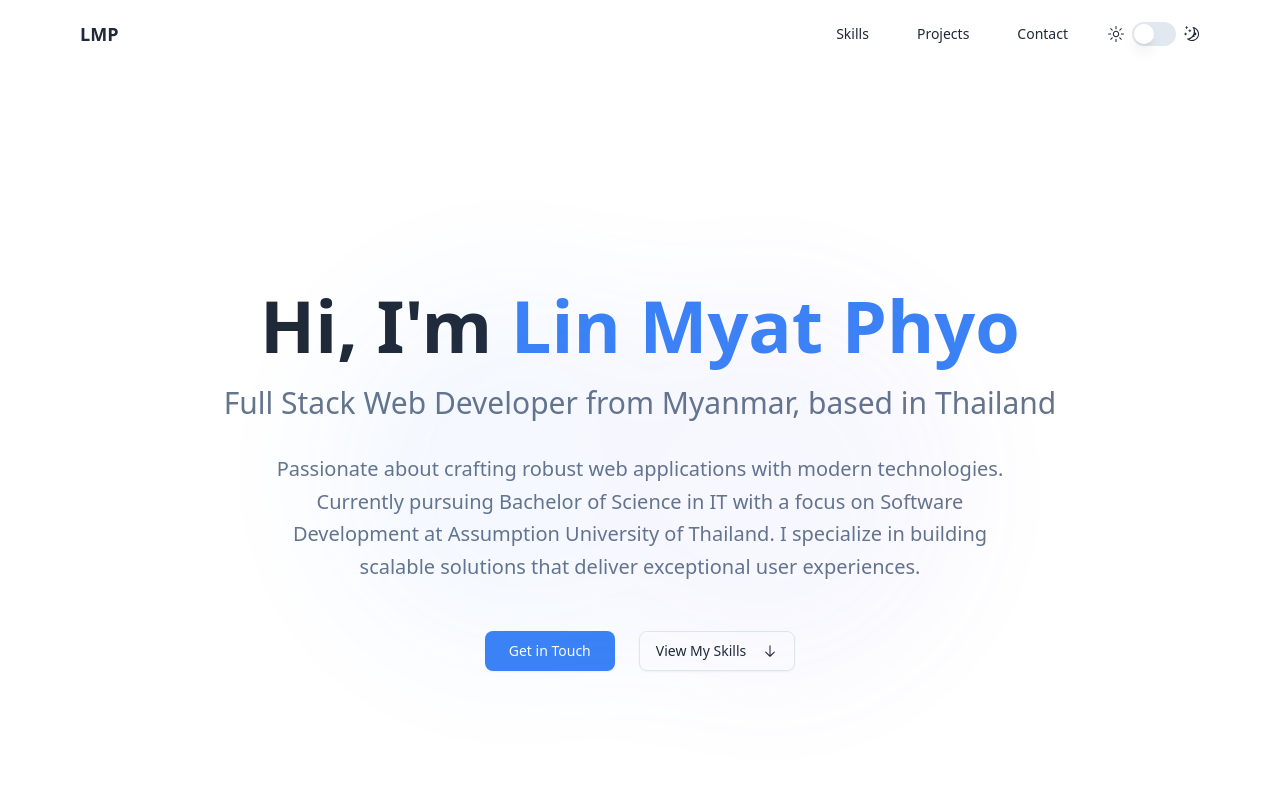
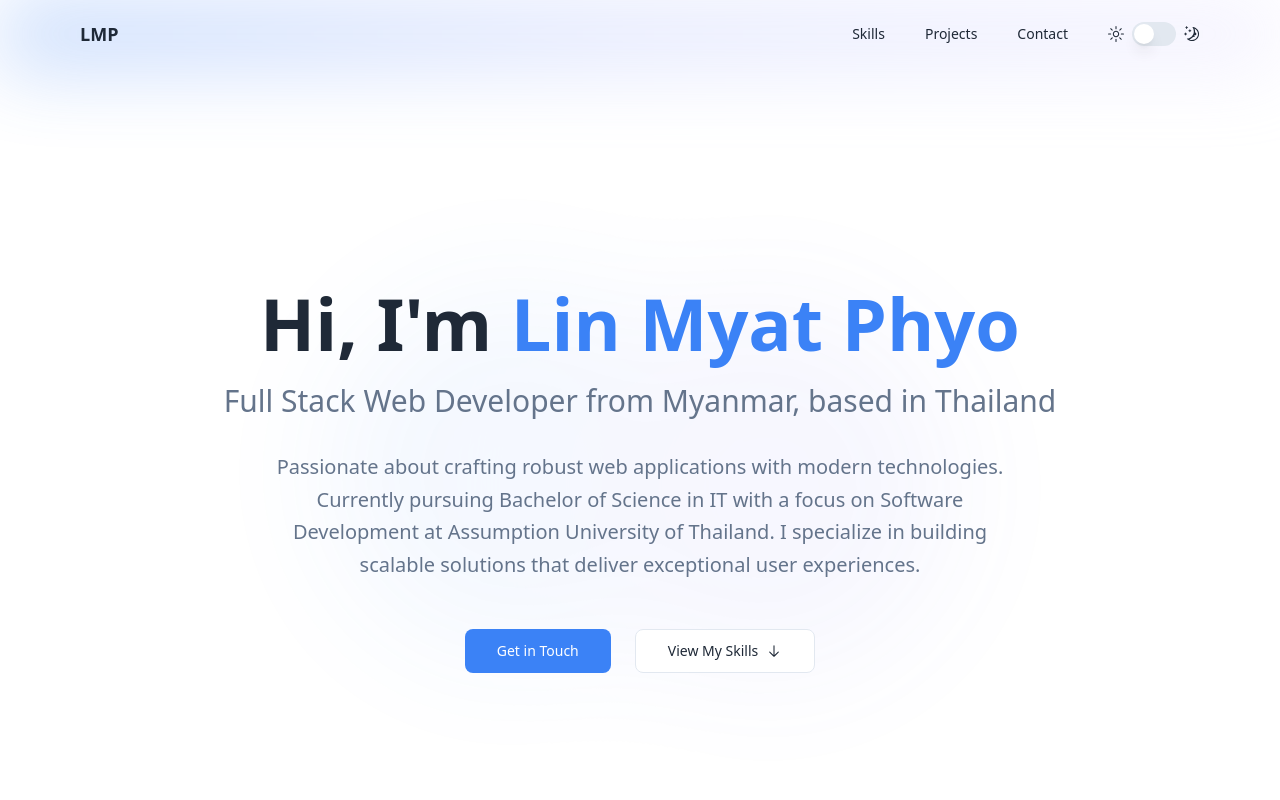
Before and after one commit to Reon1917/portfolio-site-v4, a Next.js app in the folder reon-site-v5/: page / in a window 1280 px wide. Shown: the top 800 px of the page. Built offline with nearby package versions, Linux system fonts and the light colour scheme.

Commit message:
button fix

```diff
--- a/reon-site-v5/components/hero.jsx
+++ b/reon-site-v5/components/hero.jsx
@@ -4,22 +4,54 @@ import { Button } from "@/components/ui/button";
 import { ArrowDownIcon } from "@radix-ui/react-icons";
 import { motion } from "framer-motion";
 import { CustomAurora } from "@/components/ui/custom-aurora";
+import { useEffect, useState } from "react";
 
 export function Hero({ data }) {
+  const [isReady, setIsReady] = useState(false);
+
+  useEffect(() => {
+    // Ensure DOM is fully loaded before enabling interactions
+    const timer = setTimeout(() => {
+      setIsReady(true);
+    }, 100);
+
+    return () => clearTimeout(timer);
+  }, []);
+
+  const scrollToSection = (elementId) => {
+    if (!isReady) return;
+
+    try {
+      const targetElement = document.getElementById(elementId);
+      if (!targetElement) {
+        console.warn(`Element with id "${elementId}" not found`);
+        return;
+      }
+
+      const headerOffset = 80;
+      const elementPosition = targetElement.getBoundingClientRect().top + window.pageYOffset;
+      const offsetPosition = elementPosition - headerOffset;
+
+      window.scrollTo({
+        top: offsetPosition,
+        behavior: "smooth"
+      });
+    } catch (error) {
+      console.error("Scroll error:", error);
+    }
+  };
+
   return (
     <CustomAurora className="min-h-screen">
-      <section className="flex flex-col items-center justify-center min-h-screen text-center px-4 py-20 relative">
-        {/* Subtle light mode accent */}
-        <div className="absolute inset-0 opacity-5 dark:opacity-0">
+      <section className="relative flex flex-col items-center justify-center min-h-screen text-center px-4 py-20">
+        {/* Background decorative elements */}
+        <div className="absolute inset-0 opacity-5 dark:opacity-0 pointer-events-none">
           <div className="absolute top-1/4 left-1/4 w-96 h-96 bg-primary rounded-full blur-3xl" />
           <div className="absolute bottom-1/4 right-1/4 w-96 h-96 bg-accent rounded-full blur-3xl" />
         </div>
-        <motion.div
-          initial={{ opacity: 0, y: 30 }}
-          animate={{ opacity: 1, y: 0 }}
-          transition={{ duration: 0.8, ease: [0.4, 0, 0.2, 1] }}
-          className="max-w-4xl mx-auto"
-        >
+
+        {/* Content container with higher z-index */}
+        <div className="relative z-20 max-w-4xl mx-auto">
           <motion.h1
             className="text-4xl sm:text-5xl md:text-6xl lg:text-7xl font-bold mb-6 text-foreground"
             initial={{ opacity: 0, y: 20 }}
@@ -49,23 +81,33 @@ export function Hero({ data }) {
             I specialize in building scalable solutions that deliver exceptional user experiences.
           </motion.p>
 
+          {/* Button container with explicit positioning */}
           <motion.div
-            className="flex flex-col sm:flex-row gap-4 sm:gap-6 justify-center px-4"
+            className="relative z-30 flex flex-col sm:flex-row gap-4 sm:gap-6 justify-center px-4"
             initial={{ opacity: 0, y: 20 }}
             animate={{ opacity: 1, y: 0 }}
             transition={{ duration: 0.8, delay: 0.8 }}
           >
-            <Button size="lg" className="hover-lift hover-glow motion-safe" asChild>
-              <a href="#contact">Get in Touch</a>
-            </Button>
-            <Button size="lg" variant="outline" className="hover-lift motion-safe" asChild>
-              <a href="#skills">
-                View My Skills
-                <ArrowDownIcon className="ml-2 h-4 w-4" />
-              </a>
-            </Button>
+            <button
+              className="inline-flex items-center justify-center rounded-md text-sm font-medium ring-offset-background transition-colors focus-visible:outline-none focus-visible:ring-2 focus-visible:ring-ring focus-visible:ring-offset-2 disabled:pointer-events-none disabled:opacity-50 bg-primary text-primary-foreground hover:bg-primary/90 h-11 px-8 text-base hover-lift hover-glow motion-safe cursor-pointer"
+              onClick={() => scrollToSection('contact')}
+              type="button"
+              disabled={!isReady}
+            >
+              Get in Touch
+            </button>
+
+            <button
+              className="inline-flex items-center justify-center rounded-md text-sm font-medium ring-offset-background transition-colors focus-visible:outline-none focus-visible:ring-2 focus-visible:ring-ring focus-visible:ring-offset-2 disabled:pointer-events-none disabled:opacity-50 border border-input bg-background hover:bg-accent hover:text-accent-foreground h-11 px-8 text-base hover-lift motion-safe cursor-pointer"
+              onClick={() => scrollToSection('skills')}
+              type="button"
+              disabled={!isReady}
+            >
+              View My Skills
+              <ArrowDownIcon className="ml-2 h-4 w-4" />
+            </button>
           </motion.div>
-        </motion.div>
+        </div>
       </section>
     </CustomAurora>
   );
--- a/reon-site-v5/components/navbar.jsx
+++ b/reon-site-v5/components/navbar.jsx
@@ -3,10 +3,17 @@
 import { ThemeToggle } from "@/components/theme-toggle";
 import { Button } from "@/components/ui/button";
 import { useState, useEffect } from "react";
-import { motion } from "framer-motion";
+import { motion, useScroll, useTransform } from "framer-motion";
+import { HamburgerMenuIcon, Cross1Icon } from "@radix-ui/react-icons";
 
 export function Navbar({ data }) {
   const [scrolled, setScrolled] = useState(false);
+  const [mobileMenuOpen, setMobileMenuOpen] = useState(false);
+  const { scrollY } = useScroll();
+
+  // Create smooth opacity transition for aurora effect
+  const auroraOpacity = useTransform(scrollY, [0, 100], [0.3, 0]);
+  const backgroundOpacity = useTransform(scrollY, [0, 50], [0, 0.95]);
 
   useEffect(() => {
     const handleScroll = () => {
@@ -22,34 +29,178 @@ export function Navbar({ data }) {
 
   return (
     <motion.header
-      className={`fixed top-0 w-full z-50 transition-all duration-300 ${
-        scrolled ? "bg-background/80 backdrop-blur-md border-b" : ""
-      }`}
+      className="fixed top-0 w-full z-50 transition-all duration-500"
       initial={{ y: -100 }}
       animate={{ y: 0 }}
-      transition={{ duration: 0.5 }}
+      transition={{ duration: 0.6, ease: [0.4, 0, 0.2, 1] }}
     >
-      <nav className="container mx-auto max-w-6xl flex justify-between items-center p-4">
-        <div className="font-bold text-lg">
-          {data.name.split(" ").map(name => name[0]).join("")}
-        </div>
+      {/* Aurora background effect that fades on scroll */}
+      <motion.div
+        className="absolute inset-0 overflow-hidden opacity-0 dark:opacity-100"
+        style={{
+          opacity: auroraOpacity,
+          background: "linear-gradient(90deg, var(--aurora-blue-500), var(--aurora-indigo-300), var(--aurora-violet-200))",
+          filter: "blur(40px)",
+        }}
+      />
+
+      {/* Main navbar background */}
+      <motion.div
+        className={`absolute inset-0 transition-all duration-500 ${
+          scrolled
+            ? "bg-background/95 backdrop-blur-xl border-b border-border/50"
+            : "bg-transparent"
+        }`}
+        style={{
+          background: scrolled
+            ? "rgba(var(--background-rgb, 255, 255, 255), 0.95)"
+            : "transparent"
+        }}
+      />
+
+      {/* Subtle aurora gradient line */}
+      <div
+        className={`absolute bottom-0 left-0 right-0 h-px transition-opacity duration-500 ${
+          scrolled ? "opacity-50" : "opacity-0"
+        }`}
+        style={{
+          background: "linear-gradient(90deg, transparent, var(--aurora-blue-400), var(--aurora-indigo-300), var(--aurora-violet-200), transparent)"
+        }}
+      />
+
+      <nav className="relative container mx-auto max-w-6xl flex justify-between items-center p-4">
+        {/* Logo with aurora accent */}
+        <motion.div
+          className="relative group"
+          whileHover={{ scale: 1.05 }}
+          transition={{ duration: 0.2 }}
+        >
+          <div className="font-bold text-lg relative z-10">
+            {data.name.split(" ").map(name => name[0]).join("")}
+          </div>
+          {/* Aurora glow on hover */}
+          <div className="absolute inset-0 opacity-0 group-hover:opacity-100 transition-opacity duration-300 -z-10">
+            <div
+              className="w-full h-full rounded-lg blur-md"
+              style={{
+                background: "linear-gradient(45deg, var(--aurora-blue-400), var(--aurora-indigo-300))"
+              }}
+            />
+          </div>
+        </motion.div>
 
         <div className="flex items-center gap-6">
-          <div className="hidden md:flex gap-4">
-            <Button variant="ghost" className="hover-lift motion-safe" asChild>
-              <a href="#skills">Skills</a>
-            </Button>
-            <Button variant="ghost" className="hover-lift motion-safe" asChild>
-              <a href="#projects">Projects</a>
-            </Button>
-            <Button variant="ghost" className="hover-lift motion-safe" asChild>
-              <a href="#contact">Contact</a>
+          {/* Navigation links with enhanced hover effects */}
+          <div className="hidden md:flex gap-2">
+            {[
+              { href: "#skills", label: "Skills" },
+              { href: "#projects", label: "Projects" },
+              { href: "#contact", label: "Contact" }
+            ].map((item, index) => (
+              <motion.div
+                key={item.href}
+                initial={{ opacity: 0, y: -10 }}
+                animate={{ opacity: 1, y: 0 }}
+                transition={{ duration: 0.4, delay: 0.1 + index * 0.1 }}
+              >
+                <Button
+                  variant="ghost"
+                  className="relative hover-lift motion-safe group px-4 py-2 rounded-lg overflow-hidden"
+                  asChild
+                >
+                  <a href={item.href}>
+                    {/* Aurora hover background */}
+                    <div className="absolute inset-0 opacity-0 group-hover:opacity-20 transition-opacity duration-300">
+                      <div
+                        className="w-full h-full"
+                        style={{
+                          background: "linear-gradient(45deg, var(--aurora-blue-400), var(--aurora-indigo-300), var(--aurora-violet-200))"
+                        }}
+                      />
+                    </div>
+                    <span className="relative z-10">{item.label}</span>
+                  </a>
+                </Button>
+              </motion.div>
+            ))}
+          </div>
+
+          {/* Mobile menu button */}
+          <div className="md:hidden">
+            <Button
+              variant="ghost"
+              size="sm"
+              onClick={() => setMobileMenuOpen(!mobileMenuOpen)}
+              className="relative z-20"
+            >
+              {mobileMenuOpen ? (
+                <Cross1Icon className="h-5 w-5" />
+              ) : (
+                <HamburgerMenuIcon className="h-5 w-5" />
+              )}
             </Button>
           </div>
 
-          <ThemeToggle />
+          {/* Enhanced theme toggle */}
+          <motion.div
+            initial={{ opacity: 0, scale: 0.8 }}
+            animate={{ opacity: 1, scale: 1 }}
+            transition={{ duration: 0.4, delay: 0.5 }}
+            className="hidden md:block"
+          >
+            <ThemeToggle />
+          </motion.div>
         </div>
       </nav>
+
+      {/* Mobile Navigation Menu */}
+      <motion.div
+        className={`md:hidden fixed inset-x-0 top-16 z-40 ${
+          mobileMenuOpen ? "pointer-events-auto" : "pointer-events-none"
+        }`}
+        initial={false}
+        animate={{
+          opacity: mobileMenuOpen ? 1 : 0,
+          y: mobileMenuOpen ? 0 : -20,
+        }}
+        transition={{ duration: 0.3, ease: [0.4, 0, 0.2, 1] }}
+      >
+        <div className="mobile-nav-menu mx-4 rounded-xl p-6 shadow-xl">
+          <div className="flex flex-col space-y-4">
+            {[
+              { href: "#skills", label: "Skills" },
+              { href: "#projects", label: "Projects" },
+              { href: "#contact", label: "Contact" }
+            ].map((item, index) => (
+              <motion.div
+                key={item.href}
+                initial={{ opacity: 0, x: -20 }}
+                animate={{
+                  opacity: mobileMenuOpen ? 1 : 0,
+                  x: mobileMenuOpen ? 0 : -20
+                }}
+                transition={{ duration: 0.3, delay: index * 0.1 }}
+              >
+                <Button
+                  variant="ghost"
+                  className="w-full justify-start text-left p-3 hover-lift"
+                  asChild
+                  onClick={() => setMobileMenuOpen(false)}
+                >
+                  <a href={item.href}>{item.label}</a>
+                </Button>
+              </motion.div>
+            ))}
+
+            <div className="pt-4 border-t border-border/50">
+              <div className="flex items-center justify-between">
+                <span className="text-sm text-muted-foreground">Theme</span>
+                <ThemeToggle />
+              </div>
+            </div>
+          </div>
+        </div>
+      </motion.div>
     </motion.header>
   );
 }
```
Also changed, not shown: reon-site-v5/app/globals.css (+43 -0 lines), reon-site-v5/app/layout.js (+19 -0 lines), reon-site-v5/public/logo/logo.png (added).
